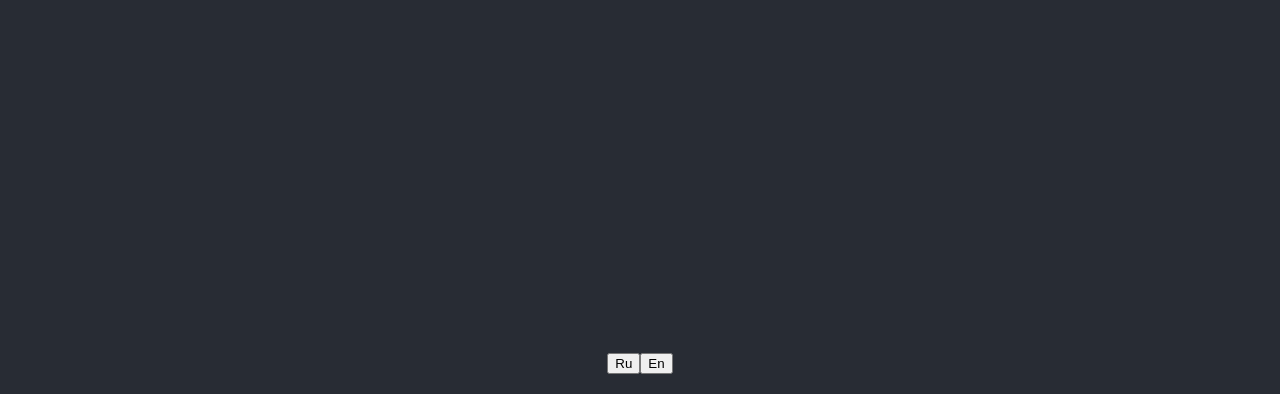
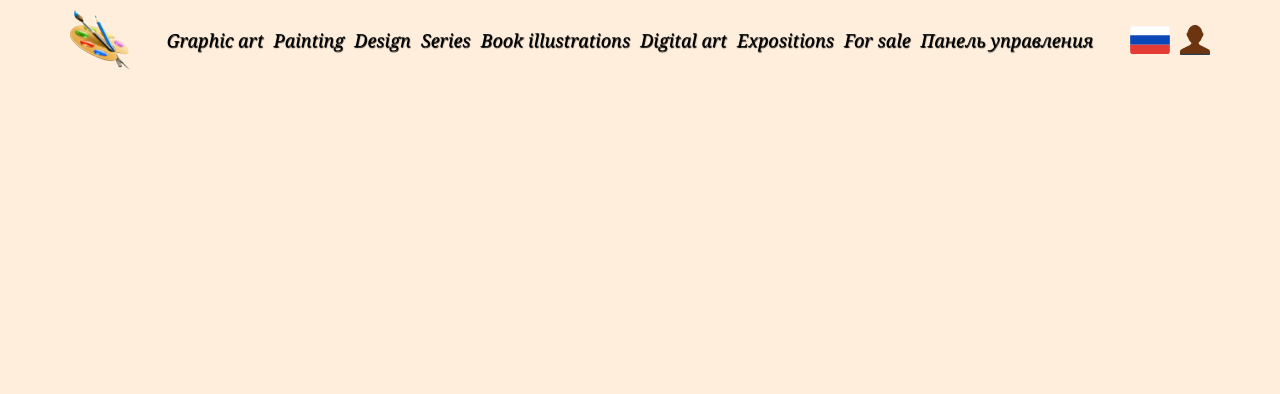
Before and after one commit to Aelia5/artist-frontend, a React app: page / in a window 1280 px wide. Shown: the top 394 px of the page. Built offline with nearby package versions, Linux system fonts and the light colour scheme.

Commit message:
Сверстать шапку

```diff
--- a/src/components/App/App.css
+++ b/src/components/App/App.css
@@ -1,38 +1,13 @@
-.App {
-  text-align: center;
-}
-
-.App-logo {
-  height: 40vmin;
-  pointer-events: none;
-}
-
-@media (prefers-reduced-motion: no-preference) {
-  .App-logo {
-    animation: App-logo-spin infinite 20s linear;
-  }
-}
-
-.App-header {
-  background-color: #282c34;
-  min-height: 100vh;
+.app {
   display: flex;
   flex-direction: column;
-  align-items: center;
-  justify-content: center;
-  font-size: calc(10px + 2vmin);
-  color: white;
+  margin: 0;
+  padding: 0;
+  width: 100%;
+  min-height: 100dvh;
+  font-family: "Georgia";
+  -webkit-font-smoothing: antialiased;
+  -moz-osx-font-smoothing: grayscale;
+  background-color: #ffeedc;
+
 }
-
-.App-link {
-  color: #61dafb;
-}
-
-@keyframes App-logo-spin {
-  from {
-    transform: rotate(0deg);
-  }
-  to {
-    transform: rotate(360deg);
-  }
-}
--- a/src/components/App/App.js
+++ b/src/components/App/App.js
@@ -1,26 +1,29 @@
 import React from 'react';
 import { Helmet } from 'react-helmet';
+import { Routes, Route } from 'react-router-dom';
 import './App.css';
 
-import LangSwitcher from '../LangSwitcher/LangSwitcher';
+import Header from '../Header/Header';
 
 import {
   TranslationContext,
   translations,
 } from '../../contexts/translationContext';
 
+import { data, admin, user } from '../../utils/constants';
+
 function App() {
-  const [lang, setLang] = React.useState('en');
+  const [lang, setLang] = React.useState('En');
   function setRus() {
-    setLang('ru');
+    setLang('Ru');
   }
   function setEng() {
-    setLang('en');
+    setLang('En');
   }
 
   return (
     <TranslationContext.Provider value={translations[lang]}>
-      <div className="App">
+      <div className="app">
         <Helmet htmlAttributes={{ lang: lang }}>
           <meta name="description" content={translations[lang].title} />
           <meta name="keywords" content={translations[lang].keyWords} />
@@ -28,10 +31,25 @@ function App() {
           <link rel="manifest" href={`./manifest-${lang}.json`} />
           <title>{translations[lang].title}</title>
         </Helmet>
-        <header className="App-header">
-          <LangSwitcher setRus={setRus} setEng={setEng} />
-          <p>{translations[lang].greeting}.</p>
-        </header>
+        <Routes>
+          <Route
+            path="/"
+            element={
+              <>
+                <Header
+                  setRus={setRus}
+                  setEng={setEng}
+                  data={data}
+                  lang={lang}
+                  user={admin}
+                />
+                <div></div>
+                {/* <Main />
+                <Footer /> */}
+              </>
+            }
+          />
+        </Routes>
       </div>
     </TranslationContext.Provider>
   );
--- /dev/null
+++ b/src/components/Header/Header.css
@@ -0,0 +1,119 @@
+.header {
+  display: grid;
+  grid-template-columns: 60px auto 40px 30px;
+  row-gap: 10px;
+  column-gap: 10px;
+  margin: 0;
+  padding: 10px calc((100vw - 1140px) / 2);
+  width: 100%;
+  box-sizing: border-box;
+  position: relative;
+  align-items: center;
+}
+
+.header__logo {
+  width: 60px;
+  height: 60px;
+  background-image: url(../../images/logo.png);
+  background-size: contain;
+  background-position: center;
+  background-repeat: no-repeat;
+  background-color: #ffeedc;
+  cursor: pointer;
+  border: none;
+  padding: 0;
+}
+
+.header__logo:hover {
+  opacity: 0.8;
+}
+
+.header__sections {
+  display: flex;
+  flex-direction: row;
+  flex-wrap: wrap;
+  justify-content: center;
+  row-gap: 10px;
+  column-gap: 10px;
+  margin: 0;
+  padding: 0;
+}
+
+.header__section {
+  list-style-type: none;
+}
+
+.header__link {
+  color: #000;
+  margin: 0;
+  padding: 0;
+  cursor: pointer;
+  display: block;
+  text-decoration: none;
+  text-align: center;
+  font-weight: 500;
+  font-size: 18px;
+  font-style: italic;
+  text-shadow: .5px .5px 1px #000;
+  background-color: transparent;
+  border: none;
+}
+
+.header__link:hover {
+  opacity: 0.8;
+}
+
+.header__link_active {
+  font-weight: 800;
+}
+
+.header__link_active:hover {
+  opacity: 1;
+}
+
+.header__profile-button {
+  height: 30px;
+  width: 30px;
+  cursor: pointer;
+  margin: 0;
+  padding: 0;
+  border: none;
+  background-image: url('../../images/profile.svg');
+  background-position: center;
+  background-color: transparent;
+  background-size: contain;
+  background-repeat: no-repeat;
+
+}
+
+.header__profile-button:hover {
+  opacity: .8;
+}
+
+@media screen and (max-width: 1280px) {
+  .header {
+    padding-left: 70px;
+    padding-right: 70px;
+  }
+
+  .header__logo {
+    margin-right: calc((100vw - 531px) / 2);
+  }
+
+}
+
+
+
+@media screen and (max-width: 768px) {
+  .header {
+    padding: 15px 30px;
+  }
+
+
+}
+
+@media screen and (max-width: 426px) {
+  .header {
+    padding: 18px 14px;
+  }
+}
--- /dev/null
+++ b/src/components/Header/Header.js
@@ -0,0 +1,55 @@
+import './Header.css';
+
+import React from 'react';
+import { NavLink, useNavigate } from 'react-router-dom';
+
+import LangSwitcher from '../LangSwitcher/LangSwitcher';
+import { TranslationContext } from '../../contexts/translationContext';
+
+function Header({ setRus, setEng, data, lang, user }) {
+  const navigate = useNavigate();
+  const translation = React.useContext(TranslationContext);
+
+  return (
+    <header className="header">
+      <button
+        className="header__logo"
+        onClick={() => {
+          navigate('/', { replace: true });
+        }}
+      />
+      <nav>
+        <ul className="header__sections">
+          {data.sections.map((section) => (
+            <li className="header__section" key={section._id}>
+              <NavLink
+                to={`/${section.nameEn}`}
+                className={({ isActive }) =>
+                  `header__link ${isActive ? 'header__link_active' : undefined}`
+                }
+              >
+                {section[`name${lang}`]}
+              </NavLink>
+            </li>
+          ))}
+          {user.admin && (
+            <li className="header__section">
+              <NavLink
+                to="/admin"
+                className={({ isActive }) =>
+                  `header__link ${isActive ? 'header__link_active' : undefined}`
+                }
+              >
+                Панель управления
+              </NavLink>
+            </li>
+          )}
+        </ul>
+      </nav>
+      <LangSwitcher setRus={setRus} setEng={setEng} lang={lang} />
+      <button className="header__profile-button" />
+    </header>
+  );
+}
+
+export default Header;
--- /dev/null
+++ b/src/components/LangSwitcher/LangSwitcher.css
@@ -0,0 +1,23 @@
+.lang-switcher {
+  width: 40px;
+  height: 30px;
+  background-size: cover;
+  background-position: center;
+  background-repeat: no-repeat;
+  background-color: transparent;
+  cursor: pointer;
+  border: none;
+  padding: 0;
+}
+
+.lang-switcher:hover {
+  opacity: .8;
+}
+
+.lang-switcher_lang_ru {
+  background-image: url('../../images/flag-ru.svg');
+}
+
+.lang-switcher_lang_en {
+  background-image: url('../../images/flag-en.svg');
+}
--- a/src/components/LangSwitcher/LangSwitcher.js
+++ b/src/components/LangSwitcher/LangSwitcher.js
@@ -1,9 +1,13 @@
-function LangSwitcher({ setRus, setEng }) {
+import './LangSwitcher.css';
+
+function LangSwitcher({ setRus, setEng, lang }) {
   return (
-    <div>
-      <button onClick={setRus}>Ru</button>
-      <button onClick={setEng}>En</button>
-    </div>
+    <button
+      className={`lang-switcher ${
+        lang === 'Ru' ? 'lang-switcher_lang_en' : 'lang-switcher_lang_ru'
+      }`}
+      onClick={lang === 'Ru' ? setEng : setRus}
+    />
   );
 }
 
--- a/src/contexts/translationContext.js
+++ b/src/contexts/translationContext.js
@@ -3,15 +3,13 @@ import React from 'react';
 export const TranslationContext = React.createContext();
 
 export const translations = {
-  en: {
-    greeting: 'Hello World',
+  En: {
     title: 'Sabina Tari’s portfolio',
     keyWords:
       'Sabina Tari portfolio design painting graphic arts illustrations',
     author: 'Sabina Tari',
   },
-  ru: {
-    greeting: 'Привет, мир!',
+  Ru: {
     title: 'Портфолио Сабины Тари',
     keyWords: 'Сабина Тари портфолио дизайн живопись графика иллюстрации',
     author: 'Сабина Тари',
--- /dev/null
+++ b/src/utils/constants.js
@@ -0,0 +1,229 @@
+module.exports.data = {
+  pictures: [
+    {
+      _id: '6725c589765ba662093158e7',
+      name: 'Вейрон',
+      link: 'https://placehold.co/600x400',
+      likes: [],
+      created: 2024,
+      price: 10000,
+      characters: 'none',
+      owner: 'none',
+      technique: 'живопись',
+      size: 'A3',
+      section: 'drawing',
+      __v: 0,
+      sections: ['6728872431eed7952d10fb05', '6729bf4d3de0b33ed1376efb'],
+      series: ['6729bfc73de0b33ed1376f00'],
+    },
+    {
+      sections: [],
+      series: [],
+      _id: '6725c59f10cf84b4f235e1e4',
+      name: 'Пробная картина',
+      link: 'https://placehold.co/600x400',
+      likes: [],
+      created: 2024,
+      price: 10000,
+      characters: 'none',
+      owner: 'none',
+      technique: 'живопись',
+      size: 'A3',
+      section: 'drawing',
+      __v: 0,
+    },
+    {
+      sections: [],
+      series: [],
+      _id: '6725c5e0876ee94b81f9abf1',
+      name: 'Пробная картина',
+      link: 'https://placehold.co/600x400',
+      likes: [],
+      created: 2024,
+      price: 10000,
+      characters: 'none',
+      owner: 'none',
+      technique: 'живопись',
+      size: 'A3',
+      section: 'drawing',
+      __v: 0,
+    },
+    {
+      sections: [],
+      series: [],
+      _id: '672730caa4125c39dc9a5f2e',
+      name: 'Пробная картина',
+      link: 'https://placehold.co/600x400',
+      likes: [],
+      created: 2024,
+      price: 10000,
+      characters: 'none',
+      owner: 'none',
+      technique: 'живопись',
+      size: 'A3',
+      section: 'drawing',
+      __v: 0,
+    },
+    {
+      sections: [],
+      series: [],
+      _id: '67273172a4125c39dc9a5f31',
+      name: 'Пробная картина 2',
+      link: 'https://placehold.co/600x400',
+      likes: [],
+      created: 2024,
+      price: 10000,
+      characters: 'none',
+      owner: 'none',
+      technique: 'живопись',
+      size: 'A3',
+      section: 'drawing',
+      __v: 0,
+    },
+    {
+      sections: [],
+      series: [],
+      _id: '6727326534a8591c391cce4e',
+      name: 'Пробная картина 3',
+      link: 'https://placehold.co/600x400',
+      likes: [],
+      created: 2024,
+      price: 10000,
+      characters: 'none',
+      owner: 'none',
+      technique: 'живопись',
+      size: 'A3',
+      section: 'drawing',
+      __v: 0,
+    },
+    {
+      _id: '6729be5e3de0b33ed1376ef3',
+      name: 'Пробная картина 3',
+      link: 'https://placehold.co/600x400',
+      likes: [],
+      created: 2024,
+      price: 10000,
+      characters: 'none',
+      owner: 'none',
+      technique: 'живопись',
+      size: 'A3',
+      sections: [],
+      series: [],
+      __v: 0,
+    },
+    {
+      _id: '6729bec43de0b33ed1376ef8',
+      name: 'Пробная картина 3',
+      link: 'https://placehold.co/600x400',
+      likes: [],
+      created: 2024,
+      price: 10000,
+      characters: 'none',
+      owner: 'none',
+      technique: 'живопись',
+      size: 'A3',
+      sections: ['6728872431eed7952d10fb05'],
+      series: [],
+      __v: 0,
+    },
+    {
+      _id: '6729bfc73de0b33ed1376f00',
+      name: 'Пробная картина 3',
+      link: 'https://placehold.co/600x400',
+      likes: [],
+      created: 2024,
+      price: 10000,
+      characters: 'none',
+      owner: 'none',
+      technique: 'живопись',
+      size: 'A3',
+      sections: ['6728872431eed7952d10fb05', '6729bf4d3de0b33ed1376efb'],
+      series: [],
+      __v: 0,
+    },
+  ],
+  sections: [
+    {
+      _id: '6729bf4d3de0b33ed1376efb',
+      nameRu: 'Рисунки',
+      nameEn: 'Graphic art',
+
+      __v: 0,
+    },
+    {
+      _id: '6728872431eed7952d10fb05',
+      nameRu: 'Живопись',
+      nameEn: 'Painting',
+      __v: 0,
+    },
+
+    {
+      _id: '6729c3be6f060e2511fb73ba',
+      nameRu: 'Дизайны',
+      nameEn: 'Design',
+      __v: 0,
+    },
+    {
+      _id: '6729c5b9f15d57b4aaf8365e',
+      nameRu: 'Серии',
+      nameEn: 'Series',
+      __v: 0,
+    },
+    {
+      _id: '6729c5b9f15d57b4aaf8365f',
+      nameRu: 'Книжные иллюстрации',
+      nameEn: 'Book illustrations',
+      __v: 0,
+    },
+    {
+      _id: '6729c5b9f15d57b4aaf8365g',
+      nameRu: 'Цифровое искусство',
+      nameEn: 'Digital art',
+      __v: 0,
+    },
+    {
+      _id: '6729c5b9f15d57b4aaf8365h',
+      nameRu: 'Выставки',
+      nameEn: 'Expositions',
+      __v: 0,
+    },
+    {
+      _id: '6729c5b9f15d57b4aaf8365i',
+      nameRu: 'На продажу',
+      nameEn: 'For sale',
+      __v: 0,
+    },
+  ],
+  series: [
+    {
+      _id: '67288b394fec90f8ff6de783',
+      name: 'Шерлок Холмс',
+      __v: 0,
+    },
+    {
+      _id: '672b0e21171fd68e05c44675',
+      name: 'Лошади',
+      __v: 0,
+    },
+  ],
+};
+
+module.exports.admin = {
+  _id: '67272b09f32960ec4b24a8fd',
+  name: 'Olga',
+  email: 'lov800@yandex.ru',
+  verified: true,
+  token: '',
+  admin: true,
+  __v: 0,
+};
+
+module.exports.user = {
+  _id: '67272b09f32960ec4b24a8fe',
+  name: 'Olga',
+  email: 'lov801@yandex.ru',
+  verified: true,
+  token: '',
+  admin: false,
+  __v: 0,
+};
```
Also changed, not shown: src/images/flag-en.svg (added), src/images/flag-ru.svg (added), src/images/logo.png (added), src/images/profile.svg (added).
